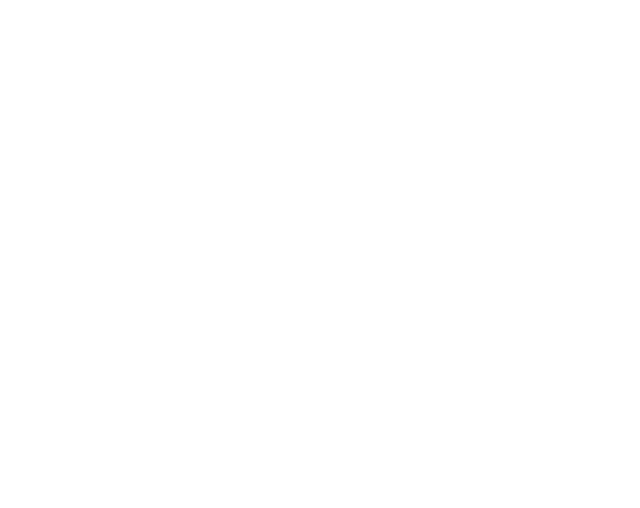
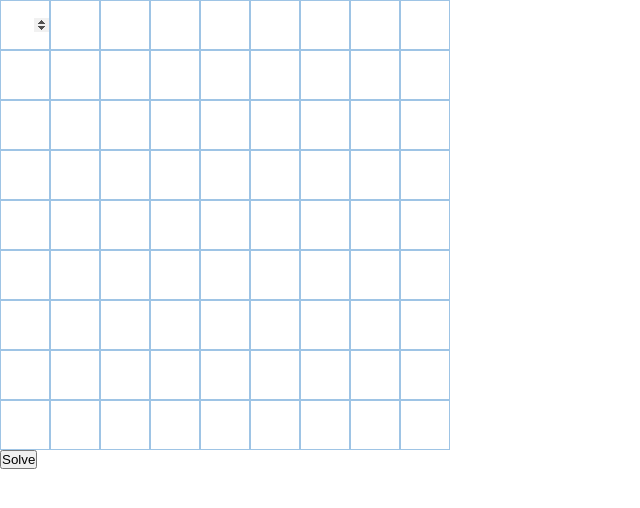
Before and after one commit to UnderaWater/sudoku, a plain HTML site: page index.html in a window 1280 px wide. Shown: the whole page, without its empty margins (0-640 px from the left). Drawn offline with Linux system fonts and the light colour scheme.

Commit message:
add: added board and values

```diff
--- a/app.js
+++ b/app.js
@@ -0,0 +1,30 @@
+const appBoard = document.querySelector('#puzzle');
+const solveBtn = document.querySelector('#solve-btn');
+
+const squares = 81;
+const submission = [];
+
+for (let i = 0; i < squares; i++) {
+    const inputElem = document.createElement('input');
+    inputElem.setAttribute('type', 'number');
+    inputElem.setAttribute('min', 1);
+    inputElem.setAttribute('max', 9);
+    appBoard.appendChild(inputElem);
+};
+
+const joinValues = () => {
+    const inputs = document.querySelectorAll('input');
+    inputs.forEach(input => {
+        if (input.value) {
+            submission.push(input.value);
+        } else {
+            submission.push('.')
+        };
+    });
+};
+
+const solve = () => {
+
+}
+
+solveBtn.addEventListener('click', joinValues);
--- a/index.html
+++ b/index.html
@@ -8,7 +8,8 @@
     <link rel="stylesheet" href="styles.css" />
 </head>
 <body>
-
+    <div id="puzzle"></div>
+    <button id="solve-btn">Solve</button>
     <script src="app.js"></script>
 </body>
 </html>
--- a/styles.css
+++ b/styles.css
@@ -0,0 +1,17 @@
+* {
+    margin: 0;
+    padding: 0;
+    box-sizing: border-box;
+}
+
+#puzzle {
+    width: 450px;
+    height: 450px;
+}
+
+#puzzle input {
+    width: 50px;
+    height: 50px;
+    border-spacing: 0;
+    border: 1px solid #3987cb7d;;
+}
```
